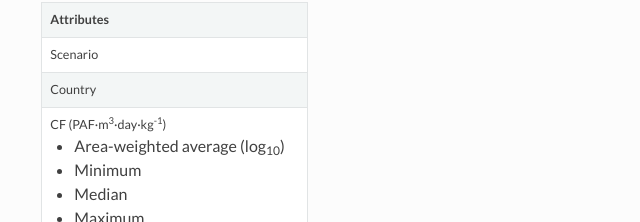
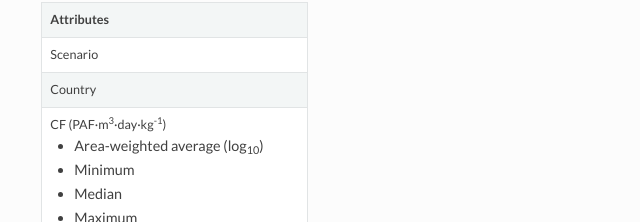
Before and after one commit to iviveros/viveros-santos_et_al_2023_jclp, a plain HTML site: page docs/index.html in a window 1280 px wide. Shown: the part 578-800 px from the top of the page, 304-944 px from the left. Drawn offline with nearby package versions, Linux system fonts and the light colour scheme; some packages are replaced by stand-ins of ours.

Commit message:
Adjust list font-size

```diff
--- a/docs/index.html
+++ b/docs/index.html
@@ -183,10 +183,10 @@ displayed in a small box:</p></li>
             <tr>
                 <td>CF (PAF·m<sup>3</sup>·day·kg<sup>-1</sup>)
                     <ul>
-                        <li>Area-weighted average (log<sub>10</sub>)</li>
-                        <li>Minimum</li>
-                        <li>Median</li>
-                        <li>Maximum</li>
+                        <li style="font-size: 90%;">Area-weighted average (log<sub>10</sub>)</li>
+                        <li style="font-size: 90%;">Minimum</li>
+                        <li style="font-size: 90%;">Median</li>
+                        <li style="font-size: 90%;">Maximum</li>
                     </ul>
                 </td>
             </tr>
```
